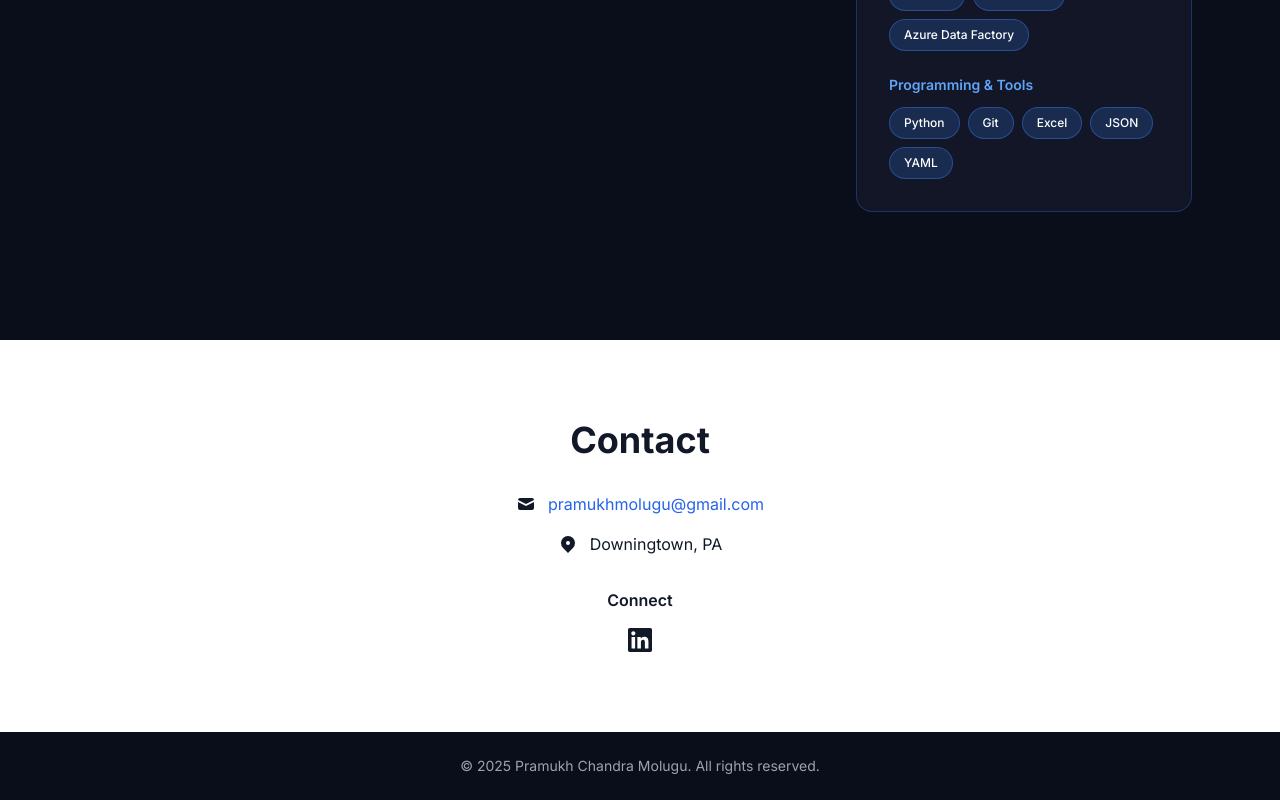
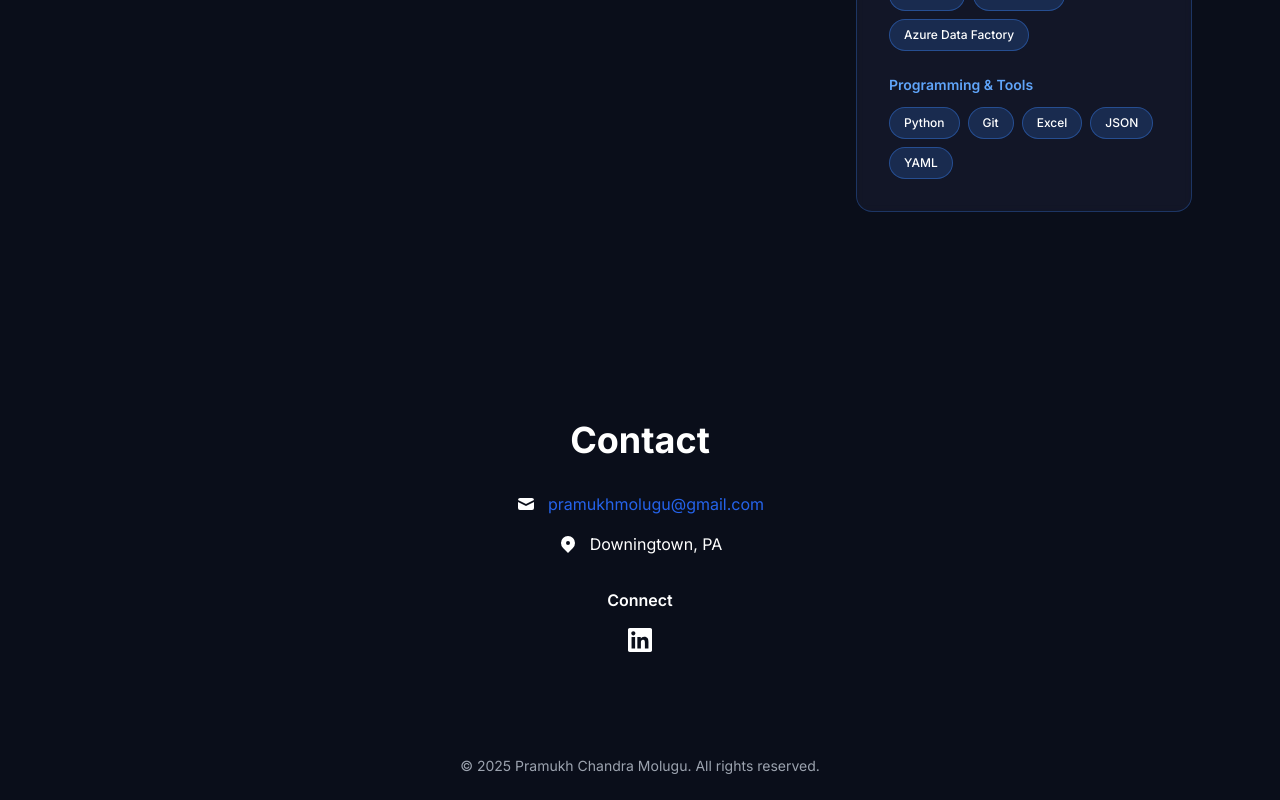
Before and after one commit to pramukhmolugu/portfolio, a Next.js app: page / in a window 1280 px wide. Shown: the part 4106-4906 px from the top of the page. Built offline with nearby package versions, Linux system fonts and the light colour scheme.

Commit message:
Update index.js

```diff
--- a/pages/index.js
+++ b/pages/index.js
@@ -546,7 +546,7 @@
         </section>
 
         {/* Contact Section */}
-        <section id="contact" className="py-20 bg-white text-gray-900">
+        <section id="contact" className="py-20 bg-[#0a0e1a] text-white">
           <div className="max-w-4xl mx-auto px-6 text-center">
             <h2 className="text-4xl font-bold mb-8">Contact</h2>
 
```
